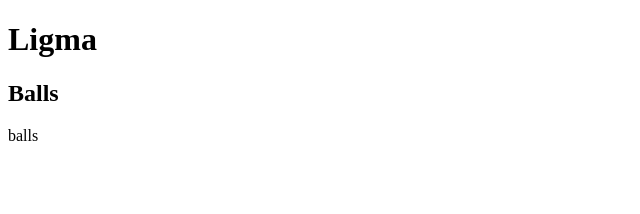
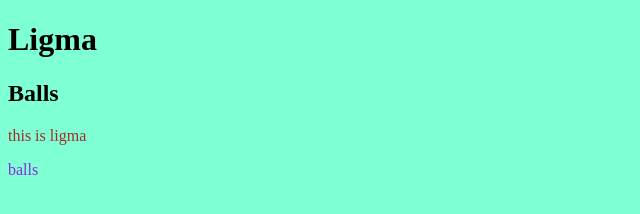
Before and after one commit to RuneU/Ligma, a plain HTML site: page index.html in a window 1280 px wide. Shown: the whole page, without its empty margins (0-640 px from the left). Drawn offline with Linux system fonts and the light colour scheme.

Commit message:
this is a commit

```diff
--- a/index.html
+++ b/index.html
@@ -4,12 +4,12 @@
 		<meta charset="utf-8">
 		<title> Ligma.org</title>
 	</head>
-	<body>
+	<body style="background-color: aquamarine;">
 
 		<h1> Ligma</h1>
 		<h2> Balls</h2>
-		<p style=""></p>
-		<p style="">balls</p>
+		<p style="color:brown">this is ligma</p>
+		<p style="color:blueviolet">balls</p>
 
 	</body>
 </html>
```
